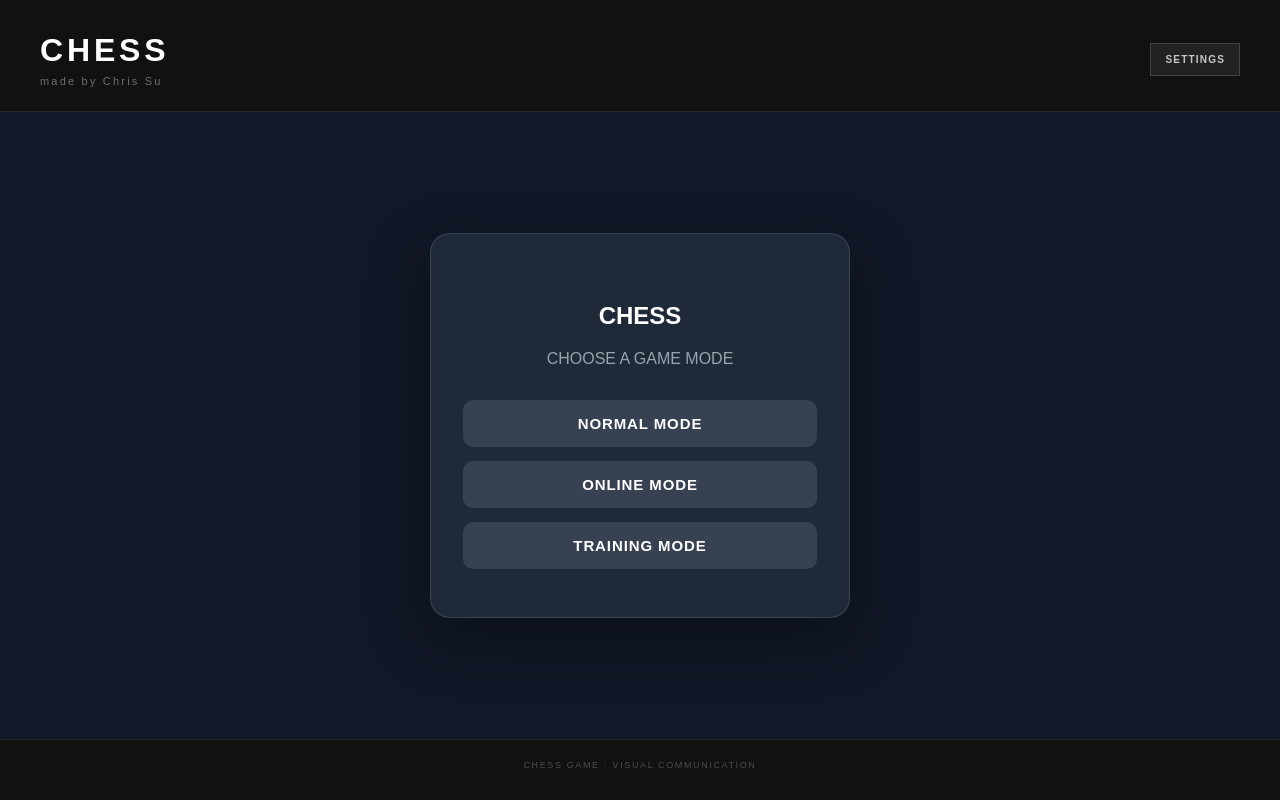
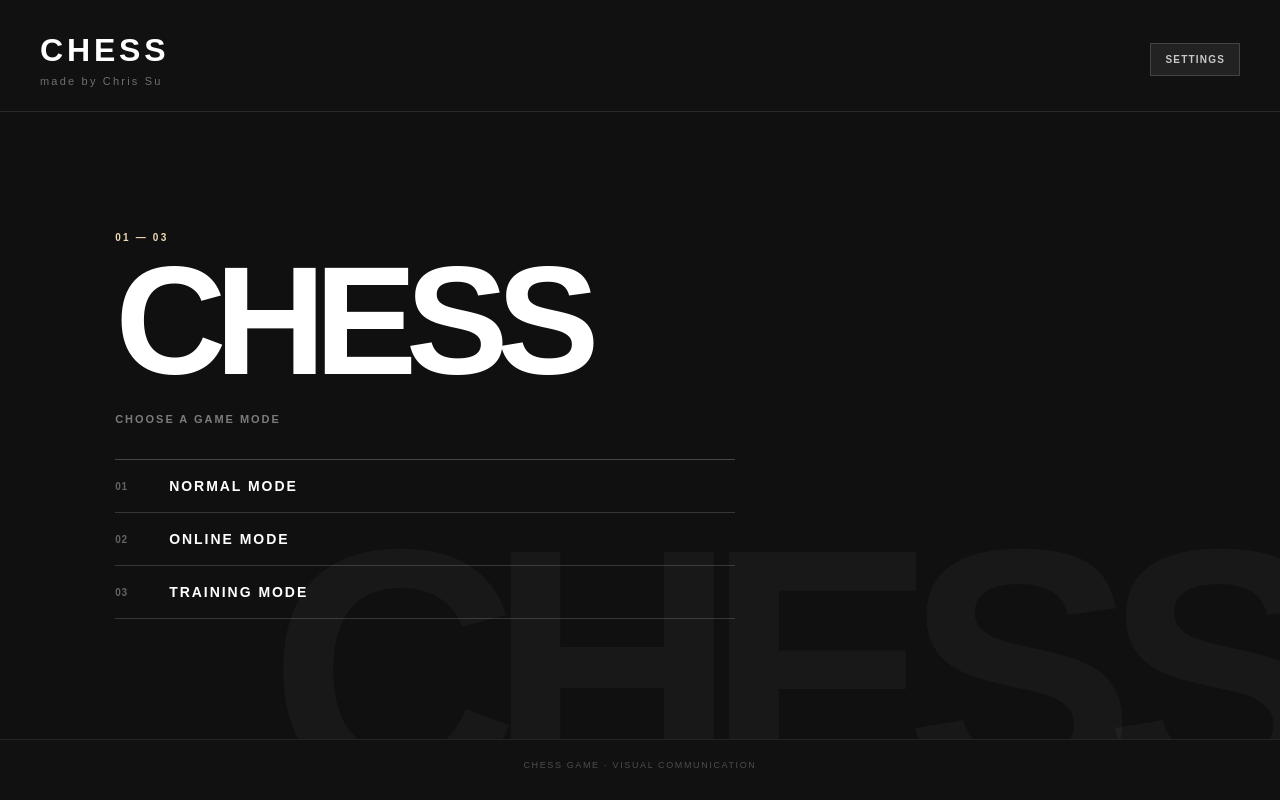
Before and after one commit to zsuzhenyou/cheeze, a website: page public/index.html in a window 1280 px wide. Drawn offline with nearby package versions, Linux system fonts and the light colour scheme.

Commit message:
Add files via upload

```diff
--- a/public/index.html
+++ b/public/index.html
@@ -62,16 +62,19 @@
 
     <main id="main-menu">
       <section class="menu-card">
+        <div class="menu-index">01 — 03</div>
         <h2>CHESS</h2>
 
         <p class="menu-subtitle" data-i18n="chooseMode">CHOOSE A GAME MODE</p>
 
         <div class="menu-actions">
           <button type="button" class="menu-button" onclick="startNormalMode()">
+            <span class="menu-number">01</span>
             <span data-i18n="normalMode">NORMAL MODE</span>
           </button>
 
           <button type="button" class="menu-button" onclick="startOnlineMode()">
+            <span class="menu-number">02</span>
             <span data-i18n="onlineMode">ONLINE MODE</span>
           </button>
 
@@ -80,6 +83,7 @@
             class="menu-button"
             onclick="startTrainingMode()"
           >
+            <span class="menu-number">03</span>
             <span data-i18n="trainingMode">TRAINING MODE</span>
           </button>
         </div>
@@ -94,6 +98,12 @@
       <aside id="side-panel">
         <!-- 一般模式：與 online-panel 同層 -->
         <div id="normal-panel">
+          <div id="normal-sidebar-tabs" class="normal-sidebar-tabs" role="tablist">
+            <button type="button" class="normal-sidebar-tab active" data-sidebar-tab="play" onclick="setNormalSidebarTab('play')" role="tab" data-i18n="sidebarPlay">PLAY</button>
+            <button type="button" class="normal-sidebar-tab" data-sidebar-tab="actions" onclick="setNormalSidebarTab('actions')" role="tab" data-i18n="sidebarActions">ACTIONS</button>
+          </div>
+
+          <div id="normal-play-content">
           <section class="panel status-panel">
             <div class="panel-header">
               <span data-i18n="gameStatus">GAME STATUS</span>
@@ -136,12 +146,14 @@
               <button type="button" data-difficulty="hard" onclick="setAIDifficulty('hard')" data-i18n="hard">HARD</button>
             </div>
           </section>
+          </div>
 
           <section class="panel record-panel">
             <div class="panel-header"><span data-i18n="gameRecord">GAME RECORD</span></div>
             <div id="normal-move-history" class="move-history"></div>
           </section>
 
+          <div id="normal-actions-content" class="hidden">
           <section class="panel action-panel">
             <div class="panel-header">
               <span data-i18n="game">GAME</span>
@@ -159,6 +171,7 @@
               <button type="button" onclick="showMainMenu()" data-i18n="mainMenu">MAIN MENU</button>
             </div>
           </section>
+          </div>
         </div>
 
         <!-- 線上模式：與 normal-panel 同層，不可放入 normal-panel 裡 -->
--- a/public/script.js
+++ b/public/script.js
@@ -80,6 +80,8 @@ const TRANSLATIONS = {
     boardClassic: "經典木色",
     boardOcean: "深海藍",
     boardForest: "森林綠",
+    sidebarPlay: "對局",
+    sidebarActions: "操作",
   },
 };
 
@@ -119,6 +121,22 @@ function applyBoardTheme() {
     const isActive = button.dataset.boardTheme === currentBoardTheme;
     button.classList.toggle("active", isActive);
     button.setAttribute("aria-checked", String(isActive));
+  });
+}
+
+function setNormalSidebarTab(tab) {
+  const playContent = document.getElementById("normal-play-content");
+  const actionsContent = document.getElementById("normal-actions-content");
+  if (!playContent || !actionsContent) return;
+
+  const showPlay = tab === "play";
+  playContent.classList.toggle("hidden", !showPlay);
+  actionsContent.classList.toggle("hidden", showPlay);
+
+  document.querySelectorAll(".normal-sidebar-tab").forEach((button) => {
+    const isActive = button.dataset.sidebarTab === tab;
+    button.classList.toggle("active", isActive);
+    button.setAttribute("aria-selected", String(isActive));
   });
 }
 
@@ -3697,6 +3715,7 @@ function startNormalMode() {
   AI_ENABLED = true;
   AI_COLOR = oppositeColor(playerColor);
 
+  setNormalSidebarTab("play");
   resetGame();
 }
 
--- a/public/style.css
+++ b/public/style.css
@@ -456,6 +456,41 @@ html[data-board-theme="forest"] {
   gap: 14px;
 }
 
+#normal-panel {
+  display: flex;
+  flex-direction: column;
+  gap: 14px;
+}
+
+.normal-sidebar-tabs {
+  display: grid;
+  grid-template-columns: 1fr 1fr;
+  gap: 2px;
+  padding: 3px;
+  border: 1px solid rgba(255, 255, 255, 0.1);
+  background: #191919;
+}
+
+.normal-sidebar-tab {
+  border: 0;
+  background: transparent;
+  padding: 10px 8px;
+  color: rgba(255, 255, 255, 0.45);
+}
+
+.normal-sidebar-tab.active,
+.normal-sidebar-tab.active:hover {
+  background: #f0d9b5;
+  color: #181818;
+}
+
+#normal-play-content,
+#normal-actions-content {
+  display: flex;
+  flex-direction: column;
+  gap: 14px;
+}
+
 /* ======================================================
    PANEL
 ====================================================== */
@@ -1005,6 +1040,100 @@ footer {
   letter-spacing: 0.18em;
 
   color: rgba(255, 255, 255, 0.25);
+}
+
+/* ======================================================
+   MINIMAL MENU REFINEMENT
+====================================================== */
+
+#main-menu {
+  position: relative;
+  overflow: hidden;
+  justify-content: flex-start;
+  padding: clamp(40px, 9vw, 140px);
+  background: #101010;
+}
+
+#main-menu::after {
+  content: "CHESS";
+  position: absolute;
+  right: -0.07em;
+  bottom: -0.2em;
+  color: rgba(255, 255, 255, 0.035);
+  font-size: clamp(130px, 27vw, 420px);
+  font-weight: 800;
+  letter-spacing: -0.09em;
+  line-height: 0.8;
+  pointer-events: none;
+}
+
+.menu-card {
+  position: relative;
+  z-index: 1;
+  width: min(620px, 100%);
+  padding: 0;
+  text-align: left;
+  border: 0;
+  border-radius: 0;
+  background: transparent;
+  box-shadow: none;
+}
+
+.menu-index {
+  margin-bottom: 18px;
+  color: #f0d9b5;
+  font-size: 10px;
+  font-weight: 700;
+  letter-spacing: 0.22em;
+}
+
+.menu-card h2 {
+  margin: 0;
+  font-size: clamp(72px, 13vw, 154px);
+  font-weight: 800;
+  letter-spacing: -0.075em;
+  line-height: 0.78;
+}
+
+.menu-subtitle {
+  margin: 32px 0 34px;
+  color: rgba(255, 255, 255, 0.45);
+  font-size: 11px;
+  font-weight: 700;
+  letter-spacing: 0.18em;
+}
+
+.menu-actions {
+  border-top: 1px solid rgba(255, 255, 255, 0.22);
+}
+
+.menu-button {
+  display: grid;
+  grid-template-columns: 42px 1fr;
+  align-items: center;
+  gap: 12px;
+  margin: 0;
+  padding: 18px 0;
+  border: 0;
+  border-bottom: 1px solid rgba(255, 255, 255, 0.16);
+  border-radius: 0;
+  background: transparent;
+  color: #fff;
+  text-align: left;
+  font-size: 14px;
+  letter-spacing: 0.14em;
+}
+
+.menu-button:hover {
+  background: transparent;
+  color: #f0d9b5;
+  transform: translateX(8px);
+}
+
+.menu-number {
+  color: rgba(255, 255, 255, 0.35);
+  font-size: 10px;
+  letter-spacing: 0.08em;
 }
 
 /* ======================================================
@@ -1566,3 +1695,62 @@ footer {
   font-size: 12px;
   line-height: 1.5;
 }
+
+/* Final menu overrides kept after legacy menu styles. */
+#main-menu {
+  position: relative;
+  overflow: hidden;
+  justify-content: flex-start;
+  padding: clamp(40px, 9vw, 140px);
+  background: #101010;
+}
+
+#main-menu::after {
+  content: "CHESS";
+  position: absolute;
+  right: -0.07em;
+  bottom: -0.2em;
+  color: rgba(255, 255, 255, 0.035);
+  font-size: clamp(130px, 27vw, 420px);
+  font-weight: 800;
+  letter-spacing: -0.09em;
+  line-height: 0.8;
+  pointer-events: none;
+}
+
+.menu-card {
+  position: relative;
+  z-index: 1;
+  width: min(620px, 100%);
+  padding: 0;
+  text-align: left;
+  border: 0;
+  border-radius: 0;
+  background: transparent;
+  box-shadow: none;
+}
+
+.menu-index { margin-bottom: 18px; color: #f0d9b5; font-size: 10px; font-weight: 700; letter-spacing: 0.22em; }
+.menu-card h2 { margin: 0; font-size: clamp(72px, 13vw, 154px); font-weight: 800; letter-spacing: -0.075em; line-height: 0.78; }
+.menu-subtitle { margin: 32px 0 34px; color: rgba(255, 255, 255, 0.45); font-size: 11px; font-weight: 700; letter-spacing: 0.18em; }
+.menu-actions { border-top: 1px solid rgba(255, 255, 255, 0.22); }
+
+.menu-button {
+  display: grid;
+  grid-template-columns: 42px 1fr;
+  align-items: center;
+  gap: 12px;
+  margin: 0;
+  padding: 18px 0;
+  border: 0;
+  border-bottom: 1px solid rgba(255, 255, 255, 0.16);
+  border-radius: 0;
+  background: transparent;
+  color: #fff;
+  text-align: left;
+  font-size: 14px;
+  letter-spacing: 0.14em;
+}
+
+.menu-button:hover { background: transparent; color: #f0d9b5; transform: translateX(8px); }
+.menu-number { color: rgba(255, 255, 255, 0.35); font-size: 10px; letter-spacing: 0.08em; }
```
